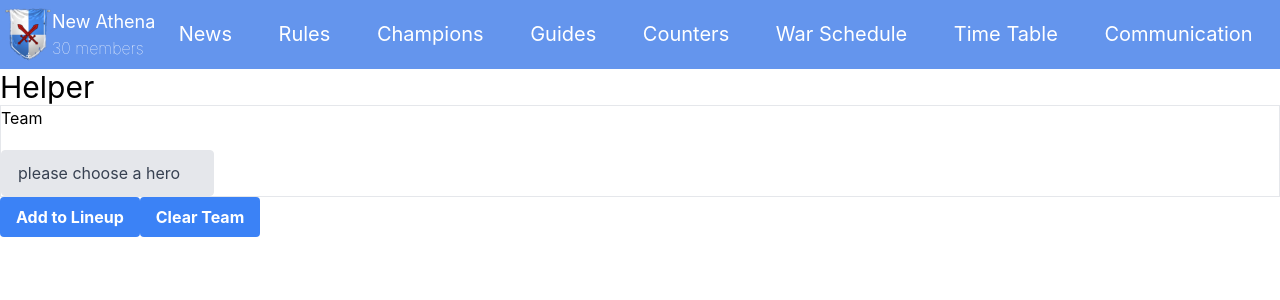
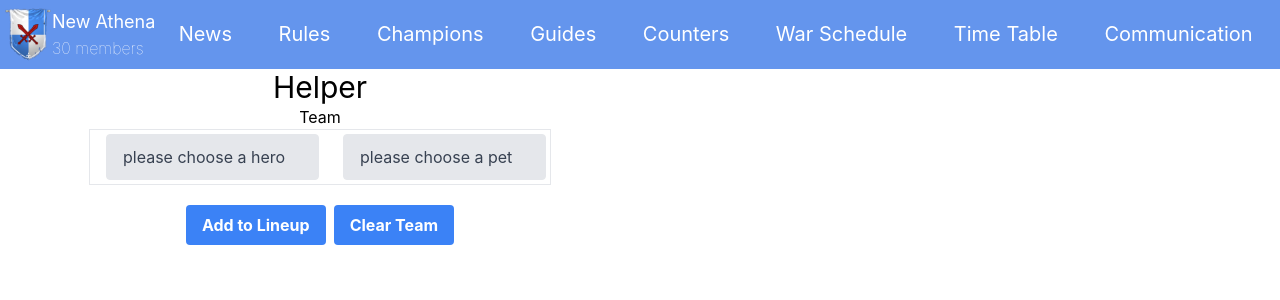
Before and after one commit to stratis-vip/hwas-front, a React (Create React App) app: page /help in a window 1280 px wide. Shown: the top 300 px of the page. Built offline with nearby package versions, Linux system fonts and the light colour scheme.

Commit message:
some heros ddidn't have counters

```diff
--- a/package.json
+++ b/package.json
@@ -1,6 +1,6 @@
 {
   "name": "my-app",
-  "version": "2.0.22",
+  "version": "2.0.23",
   "league": "silver",
   "private": true,
   "dependencies": {
--- a/src/components/c-teams.js
+++ b/src/components/c-teams.js
@@ -31,9 +31,10 @@ const CTeams = () => {
             <div className="flex flex-col">
                 <div>
                     <h1 className="text-3xl mt-5">Heros counters</h1>
-                    <div>
+                    <div className="my-2 mb-4">
                         <p>Choose an hero from the dropdown box, and you will see counter-heros for this one. </p>
-                        <p>Keep in mind that these are suggestions from HeroWarsCentral site.</p>
+                        <p>Keep in mind that these are suggestions from <a className="text-blue-500 font-extralight" rel="noreferrer" target="_blank" href="https://www.herowarscentral.com/post/top-5-counters-to-every-hero">HeroWarsCentral site</a>.</p>
+                        <p>Isaac, Julius and Polaris suggestions are from <a className="text-blue-500 font-extralight" rel="noreferrer" target="_blank" href="https://omg.rocks/hero-counters-hero-wars-dominion-era">omg.rocks site</a>.</p>
                         <p>If something is wrong, report it to discord channel!</p>
                     </div>
                     <HeroSelect hIndex={heroIndex} setHeroIndex={setHeroIndex} hero={hero} />
@@ -42,6 +43,9 @@ const CTeams = () => {
                     </div>
                 </div>
                 <div className="flex justify-between">
+                    {heroIndex > 0 && counters.length === 0
+                    ? <span className="text-red-400 font-semibold">There is no known counter yet!</span>
+                    : null}
                     {counters.map(hero =>
                         <AvatarHero key={hero.id} hero={hero} />
                     )}
--- a/src/components/help.js
+++ b/src/components/help.js
@@ -1,28 +1,44 @@
 import { useEffect, useState } from "react"
-import AvatarHero from "./avatar-hero"
+import AvatarHero  from "./avatar-hero"
 import HeroSelect, { findHeroObjectById } from "./hero-select"
 // import { countersIndex } from "../data/heros-avatar/heros"
+import { allPets } from "../data/pets-avatar/pets"
 
 const Help = () => {
-    const [team, setTeam] = useState([])
+    const [teamHero, setTeamHero] = useState([])
     const [heroIndex, setHeroIndex] = useState(0)
     // const [counters, setCounters] = useState([])
     const [hero, setHero] = useState(null)
 
+    const [petIndex, setPetIndex] = useState(0)
+    const [pet, setPet] = useState(null)
+
+    useEffect(() => {
+
+        if (petIndex > 0) {
+            const petArray = allPets.filter(pt => pt.id === Number(petIndex))
+            if (petArray.length === 1) {
+                setPet(petArray[0])
+            }
+        } else {
+            setPet(null)
+
+        }
+    }, [petIndex])
+
     const clearTeam = () => {
-        setTeam([])
+        setTeamHero([])
         setHeroIndex(0)
         setHero(null)
     }
 
     const addIfNotExists = (localHeroIdx) => {
-
-        const ids = team.map(t => t.id)
+        const ids = teamHero.map(t => t.id)
 
         if (localHeroIdx > 0) {
             if (ids.includes(Number(localHeroIdx)) === false) {
                 if (ids.length < 5) {
-                    setTeam([...team, hero])
+                    setTeamHero([...teamHero, hero])
                 } else {
                     alert('Lineup must have 5 heros the most')
                 }
@@ -45,24 +61,40 @@ const Help = () => {
     }, [heroIndex])
 
     useEffect(() => {
-
-        console.log('official team ', team.map(t => t.id).sort())
-
-    }, [team])
+        console.log('official team ', teamHero.map(t => t.id))
+    }, [teamHero])
 
     return (
-        <>
+        <div className="w-1/2 flex flex-col items-center">
             <div className="text-3xl">Helper</div>
-            <div className="border ">
-                <h1>Team</h1>
-                {/* <div>Hero: {heroIndex}</div> */}
-                <HeroSelect hero={hero} hIndex={heroIndex} setHeroIndex={setHeroIndex} />
-                {team.map(hero => <AvatarHero key={hero.id} hero={hero} />)}
+            <h1>Team</h1>
+            <div className="border flex align-middle">
+                <div className=" mx-3 p-1">
+
+                    {/* <div>Hero: {heroIndex}</div> */}
+                    <HeroSelect hero={hero} hIndex={heroIndex} setHeroIndex={setHeroIndex} />
+                    {teamHero.map(hero => <AvatarHeroWithPet key={hero.id} hero={hero} />)}
+                </div>
+                <div className="flex flex-row items-center ml-1 p-1">
+                    <div>
+                        {pet ? <><img className="mr-2 rounded-full border-black border-2 " width={40} src={require('../data/pets-avatar/' + pet.name + '.png')} alt={pet.name} /></> : null}
+                    </div>
+                    <div>
+                        <select className="block appearance-none  bg-gray-200 border border-gray-200 text-gray-700 py-3 px-4 pr-8 rounded leading-tight focus:outline-none focus:bg-white focus:border-gray-500" value={petIndex} onChange={e => setPetIndex(e.target.value)}>
+                            <option value={0}> please choose a pet</option>
+                            {
+                                (allPets.map(hero => <option key={hero.id} value={hero.id}>{hero.name}</option>))
+                            }
+                        </select>
+                    </div>
+
+                </div>
             </div>
-            <MyButton title={"Add to Lineup"} callback={e => addIfNotExists(heroIndex)} />
-            <MyButton title={"Clear Team"} callback={e => clearTeam()} />
-
-        </>
+            <div className="flex mt-5">
+                <div className="mr-2"><MyButton title={"Add to Lineup"} callback={e => addIfNotExists(heroIndex)} /></div>
+                <div><MyButton title={"Clear Team"} callback={e => clearTeam()} /></div>
+            </div>
+        </div>
     )
 }
 
@@ -72,4 +104,15 @@ const MyButton = ({ title, callback }) => {
     )
 }
 
+const AvatarHeroWithPet = ({ hero }) => {
+
+
+    return (
+        <div className="flex align-middle my-5">
+            <div><AvatarHero hero={hero} /></div>
+
+        </div>
+    )
+}
+
 export default Help
--- a/src/components/hero-select.js
+++ b/src/components/hero-select.js
@@ -9,7 +9,7 @@ export const findHeroObjectById = (id) => {
 const HeroSelect = ({hIndex, setHeroIndex, hero}) => {
 
     return (
-        <div className="mt-5 flex flex-row items-center">
+        <div className="flex flex-row items-center">
             <div>
                 <select className="block appearance-none  bg-gray-200 border border-gray-200 text-gray-700 py-3 px-4 pr-8 rounded leading-tight focus:outline-none focus:bg-white focus:border-gray-500" value={hIndex} onChange={e => setHeroIndex(e.target.value)}>
                     <option value={0}> please choose a hero</option>
--- a/src/data/heros-avatar/heros.js
+++ b/src/data/heros-avatar/heros.js
@@ -28,6 +28,7 @@ export const counters =
     "Heidi": ["Peppy", "Satori", "Yasmine", "Amira"],
     "Helios": ["Peppy", "Corvus", "Isaac", "Amira"],
     "Iris": ["Dante", "Judge", "Qing Mao", "Nebula", "Yasmine"],
+    "Isaac": [],
     "Ishmael": ["Krista", "Helios", "Arachne", "Dante", "Aurora"],
     "Jhu": ["Dante", "Martha", "Fafnir", "Aidan", "Mushy and Shroom"],
     "Jet": ["Arachne", "Peppy", "Yasmine", "Iris", "Helios", "Julius"],
@@ -398,6 +399,7 @@ export const countersIndex = {
         57,
         61
     ],
+    "52": [16, 3, 62, 28, 49],
     "53": [
         12,
         45,
@@ -454,6 +456,8 @@ export const countersIndex = {
         55,
         56
     ],
+    "61": [56, 52, 35, 40, 48],
+    "62": [45],
     "63": [
         16,
         12,
--- a/src/data/users.js
+++ b/src/data/users.js
@@ -816,7 +816,7 @@ export const allUsers = [
 		name: "Tobi",
 		active: true,
 		isArchived: false,
-		timeZone: "Etc/UTC",
+		timeZone: "UTC+7",
 		notes: null,
 		dates: {
 			joined: "20241212",
```
